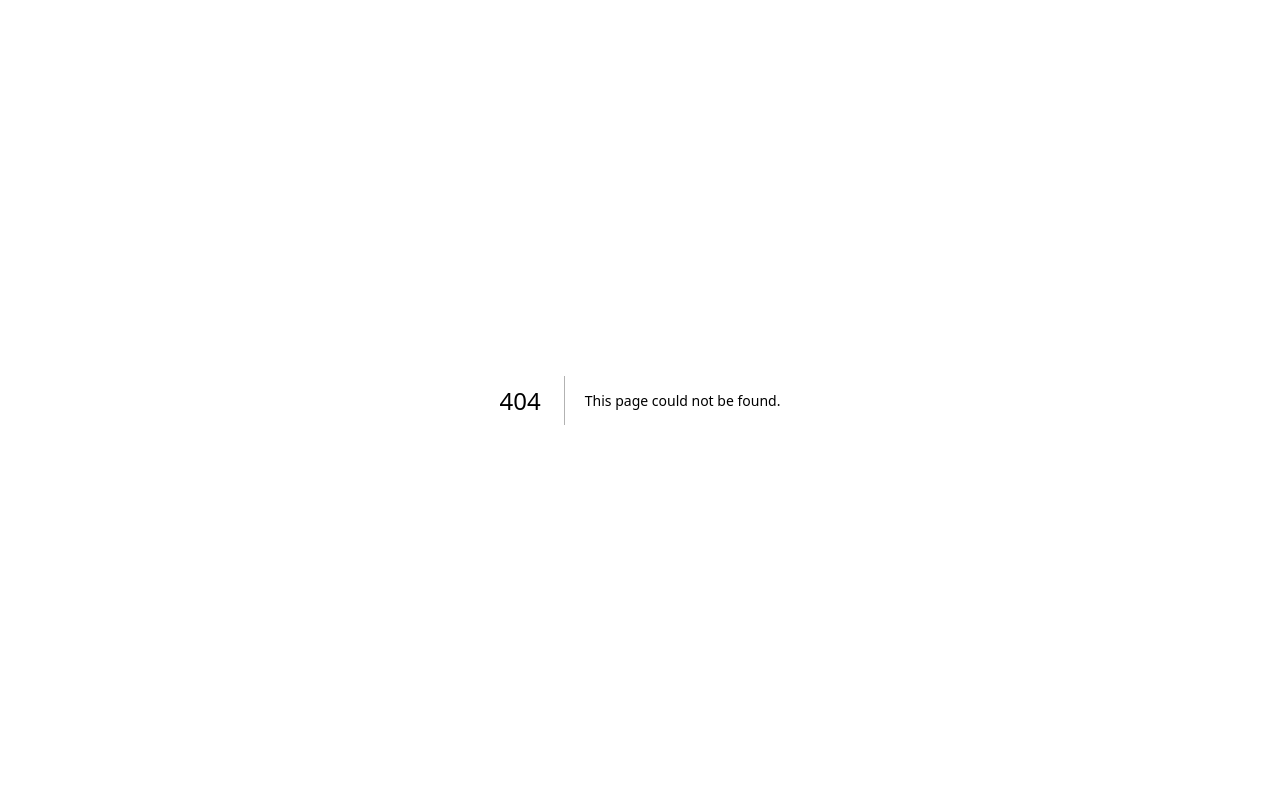
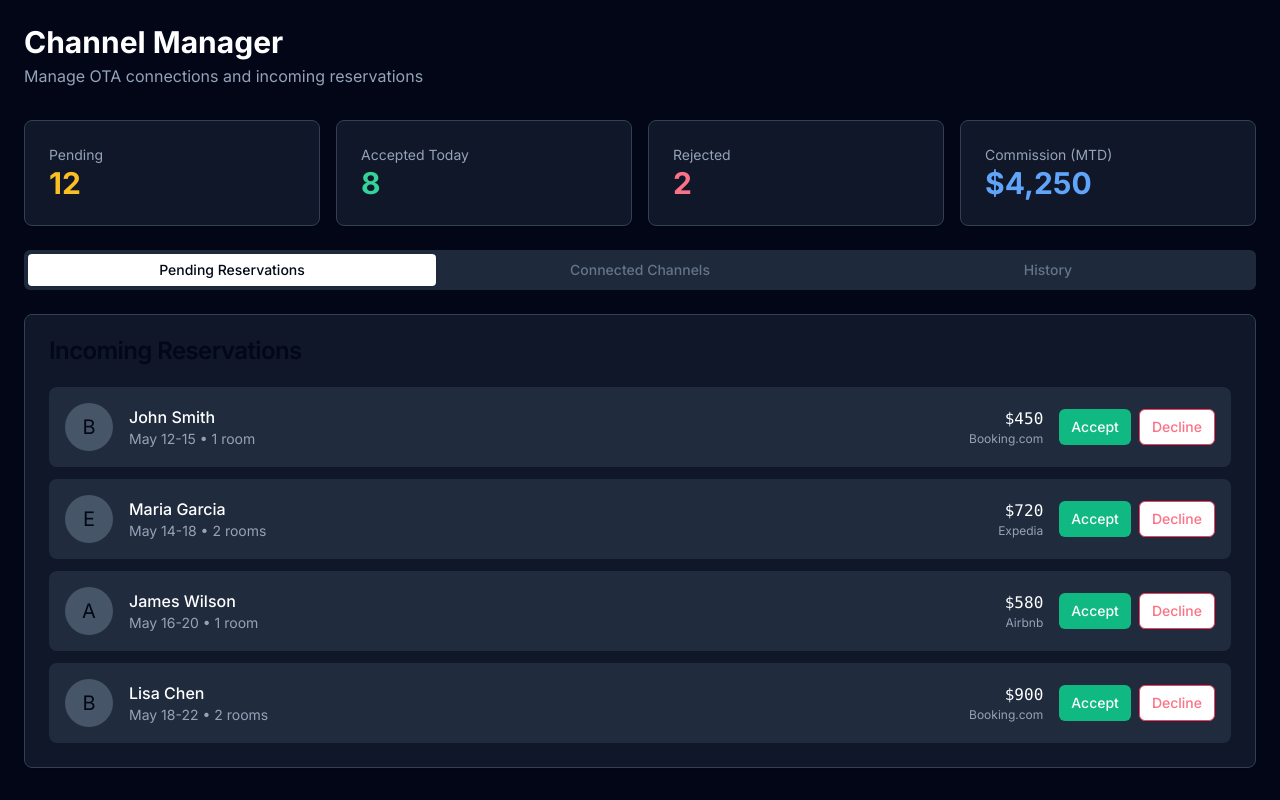
Before and after one commit to wodeh/__NeXus__, a Next.js app in the folder nexus-hospitality-platform-final/nexus-hospitality-platform/apps/web/: page /channels in a window 1280 px wide. Before the commit this address had no page. Built offline with nearby package versions, Linux system fonts and the light colour scheme.

Commit message:
feat: Frontend Wave 2 — Guest Portal, Admin Settings, Channel Manager, Billing, Documents, Notifications

```diff
--- /dev/null
+++ b/nexus-hospitality-platform-final/nexus-hospitality-platform/apps/web/src/app/channels/page.tsx
@@ -0,0 +1,165 @@
+'use client';
+
+import { useState } from 'react';
+import { Card, CardContent, CardHeader, CardTitle } from '@/components/ui/card';
+import { Button } from '@/components/ui/button';
+import { Badge } from '@/components/ui/badge';
+import { Tabs, TabsContent, TabsList, TabsTrigger } from '@/components/ui/tabs';
+
+// Channel Manager Dashboard — OTA connections, pending reservations, sync status
+
+export default function ChannelsPage() {
+  const [activeTab, setActiveTab] = useState('pending');
+
+  return (
+    <div className="min-h-screen bg-slate-950 text-white p-6">
+      <div className="max-w-7xl mx-auto">
+        <header className="mb-8">
+          <h1 className="text-3xl font-bold">Channel Manager</h1>
+          <p className="text-slate-400 mt-1">Manage OTA connections and incoming reservations</p>
+        </header>
+
+        {/* Stats Row */}
+        <div className="grid grid-cols-4 gap-4 mb-6">
+          {[
+            { label: 'Pending', value: '12', color: 'text-amber-400' },
+            { label: 'Accepted Today', value: '8', color: 'text-emerald-400' },
+            { label: 'Rejected', value: '2', color: 'text-rose-400' },
+            { label: 'Commission (MTD)', value: '$4,250', color: 'text-blue-400' },
+          ].map((stat) => (
+            <Card key={stat.label} className="bg-slate-800/50 border-slate-700">
+              <CardContent className="pt-6">
+                <p className="text-sm text-slate-400">{stat.label}</p>
+                <p className={`text-3xl font-bold ${stat.color}`}>{stat.value}</p>
+              </CardContent>
+            </Card>
+          ))}
+        </div>
+
+        <Tabs value={activeTab} onValueChange={setActiveTab}>
+          <TabsList className="grid w-full grid-cols-3 bg-slate-800">
+            <TabsTrigger value="pending">Pending Reservations</TabsTrigger>
+            <TabsTrigger value="channels">Connected Channels</TabsTrigger>
+            <TabsTrigger value="history">History</TabsTrigger>
+          </TabsList>
+
+          <TabsContent value="pending" className="mt-6">
+            <Card className="bg-slate-800/50 border-slate-700">
+              <CardHeader>
+                <CardTitle>Incoming Reservations</CardTitle>
+              </CardHeader>
+              <CardContent>
+                <div className="space-y-3">
+                  {[
+                    { guest: 'John Smith', channel: 'Booking.com', dates: 'May 12-15', amount: 450, status: 'pending', rooms: 1 },
+                    { guest: 'Maria Garcia', channel: 'Expedia', dates: 'May 14-18', amount: 720, status: 'pending', rooms: 2 },
+                    { guest: 'James Wilson', channel: 'Airbnb', dates: 'May 16-20', amount: 580, status: 'pending', rooms: 1 },
+                    { guest: 'Lisa Chen', channel: 'Booking.com', dates: 'May 18-22', amount: 900, status: 'pending', rooms: 2 },
+                  ].map((res, i) => (
+                    <div key={i} className="flex items-center justify-between p-4 bg-slate-700/50 rounded-lg">
+                      <div className="flex items-center gap-4">
+                        <div className="w-12 h-12 rounded-full bg-slate-600 flex items-center justify-center text-xl">
+                          {res.channel === 'Booking.com' ? 'B' : res.channel === 'Expedia' ? 'E' : 'A'}
+                        </div>
+                        <div>
+                          <p className="font-medium text-white">{res.guest}</p>
+                          <p className="text-sm text-slate-400">{res.dates} • {res.rooms} room{res.rooms > 1 ? 's' : ''}</p>
+                        </div>
+                      </div>
+                      <div className="flex items-center gap-4">
+                        <div className="text-right">
+                          <p className="font-mono text-white">${res.amount}</p>
+                          <p className="text-xs text-slate-400">{res.channel}</p>
+                        </div>
+                        <div className="flex gap-2">
+                          <Button size="sm" className="bg-emerald-500 hover:bg-emerald-600">Accept</Button>
+                          <Button size="sm" variant="outline" className="border-rose-500 text-rose-400">Decline</Button>
+                        </div>
+                      </div>
+                    </div>
+                  ))}
+                </div>
+              </CardContent>
+            </Card>
+          </TabsContent>
+
+          <TabsContent value="channels" className="mt-6">
+            <Card className="bg-slate-800/50 border-slate-700">
+              <CardHeader className="flex flex-row items-center justify-between">
+                <CardTitle>Connected Channels</CardTitle>
+                <Button size="sm" className="bg-emerald-500 hover:bg-emerald-600">Add Channel</Button>
+              </CardHeader>
+              <CardContent>
+                <div className="space-y-3">
+                  {[
+                    { name: 'Booking.com', hotelId: '12345678', status: 'active', lastSync: '2 min ago', commission: '15%' },
+                    { name: 'Expedia', hotelId: 'EXP-98765', status: 'active', lastSync: '5 min ago', commission: '18%' },
+                    { name: 'Airbnb', hotelId: 'AB-12345', status: 'warning', lastSync: '1 hour ago', commission: '3%' },
+                    { name: 'Agoda', hotelId: 'AGD-54321', status: 'active', lastSync: '10 min ago', commission: '15%' },
+                  ].map((channel) => (
+                    <div key={channel.name} className="flex items-center justify-between p-4 bg-slate-700/50 rounded-lg">
+                      <div className="flex items-center gap-4">
+                        <div className="w-10 h-10 rounded-lg bg-blue-500/20 flex items-center justify-center text-blue-400 font-bold">
+                          {channel.name[0]}
+                        </div>
+                        <div>
+                          <p className="font-medium text-white">{channel.name}</p>
+                          <p className="text-sm text-slate-400">Hotel ID: {channel.hotelId}</p>
+                        </div>
+                      </div>
+                      <div className="flex items-center gap-6">
+                        <div className="text-right">
+                          <p className="text-sm text-slate-400">Commission</p>
+                          <p className="font-medium text-white">{channel.commission}</p>
+                        </div>
+                        <div className="text-right">
+                          <p className="text-sm text-slate-400">Last Sync</p>
+                          <p className="text-sm text-white">{channel.lastSync}</p>
+                        </div>
+                        <Badge variant={channel.status === 'active' ? 'default' : 'secondary'}>
+                          {channel.status}
+                        </Badge>
+                        <Button size="sm" variant="outline" className="border-slate-600">Sync Now</Button>
+                      </div>
+                    </div>
+                  ))}
+                </div>
+              </CardContent>
+            </Card>
+          </TabsContent>
+
+          <TabsContent value="history" className="mt-6">
+            <Card className="bg-slate-800/50 border-slate-700">
+              <CardHeader>
+                <CardTitle>Reservation History</CardTitle>
+              </CardHeader>
+              <CardContent>
+                <div className="space-y-3">
+                  {[
+                    { guest: 'Robert Taylor', channel: 'Booking.com', action: 'Accepted', time: '2 hours ago', amount: 340 },
+                    { guest: 'Sarah Lee', channel: 'Expedia', action: 'Accepted', time: '3 hours ago', amount: 520 },
+                    { guest: 'Michael Brown', channel: 'Airbnb', action: 'Declined', time: '5 hours ago', amount: 280 },
+                    { guest: 'Emily Davis', channel: 'Booking.com', action: 'Accepted', time: 'Yesterday', amount: 750 },
+                  ].map((entry, i) => (
+                    <div key={i} className="flex items-center justify-between p-3 bg-slate-700/50 rounded-lg">
+                      <div>
+                        <p className="font-medium text-white">{entry.guest}</p>
+                        <p className="text-sm text-slate-400">{entry.channel} • {entry.time}</p>
+                      </div>
+                      <div className="flex items-center gap-4">
+                        <span className="font-mono text-white">${entry.amount}</span>
+                        <Badge variant={entry.action === 'Accepted' ? 'default' : 'destructive'}>
+                          {entry.action}
+                        </Badge>
+                      </div>
+                    </div>
+                  ))}
+                </div>
+              </CardContent>
+            </Card>
+          </TabsContent>
+        </Tabs>
+      </div>
+    </div>
+  );
+}
```
